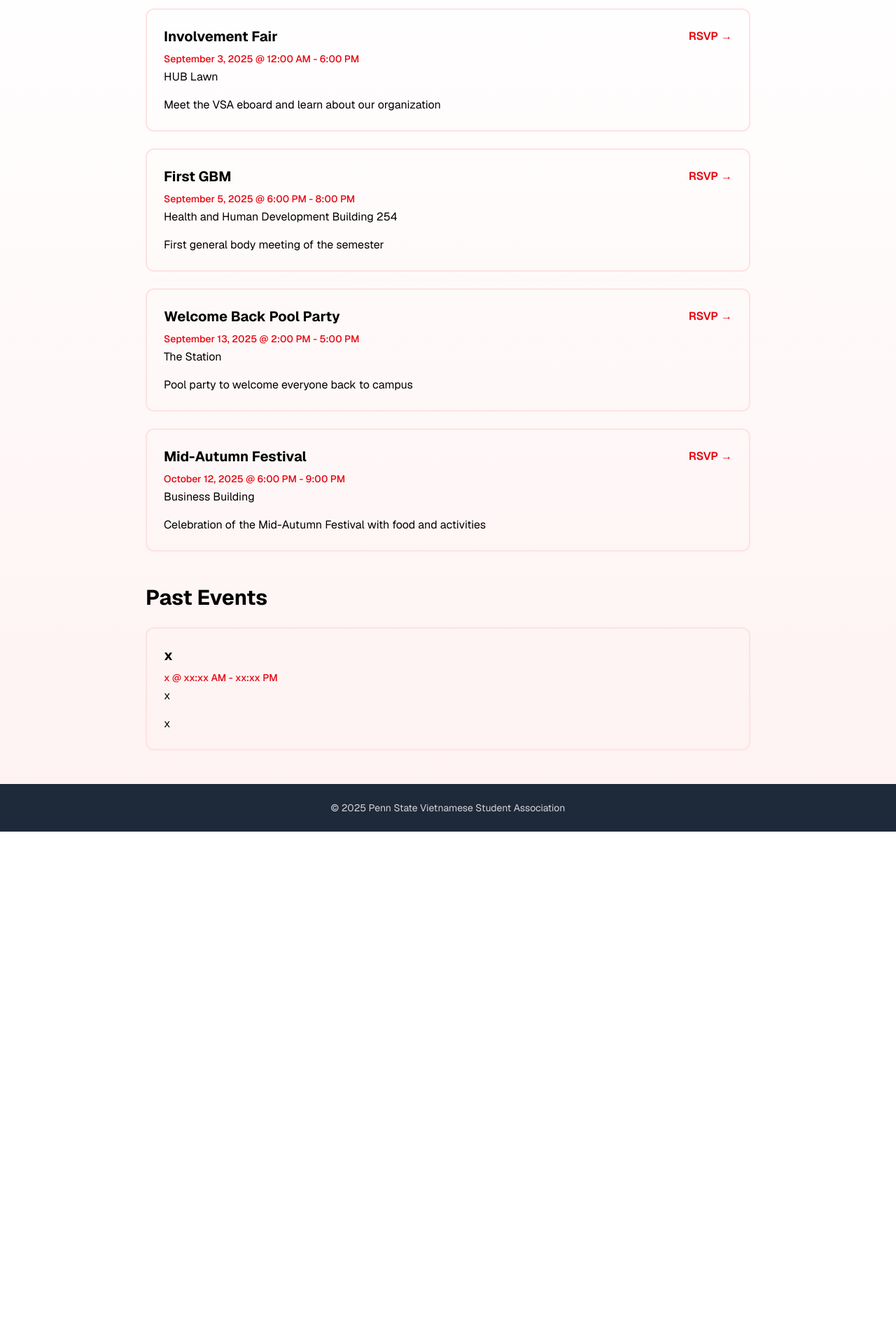
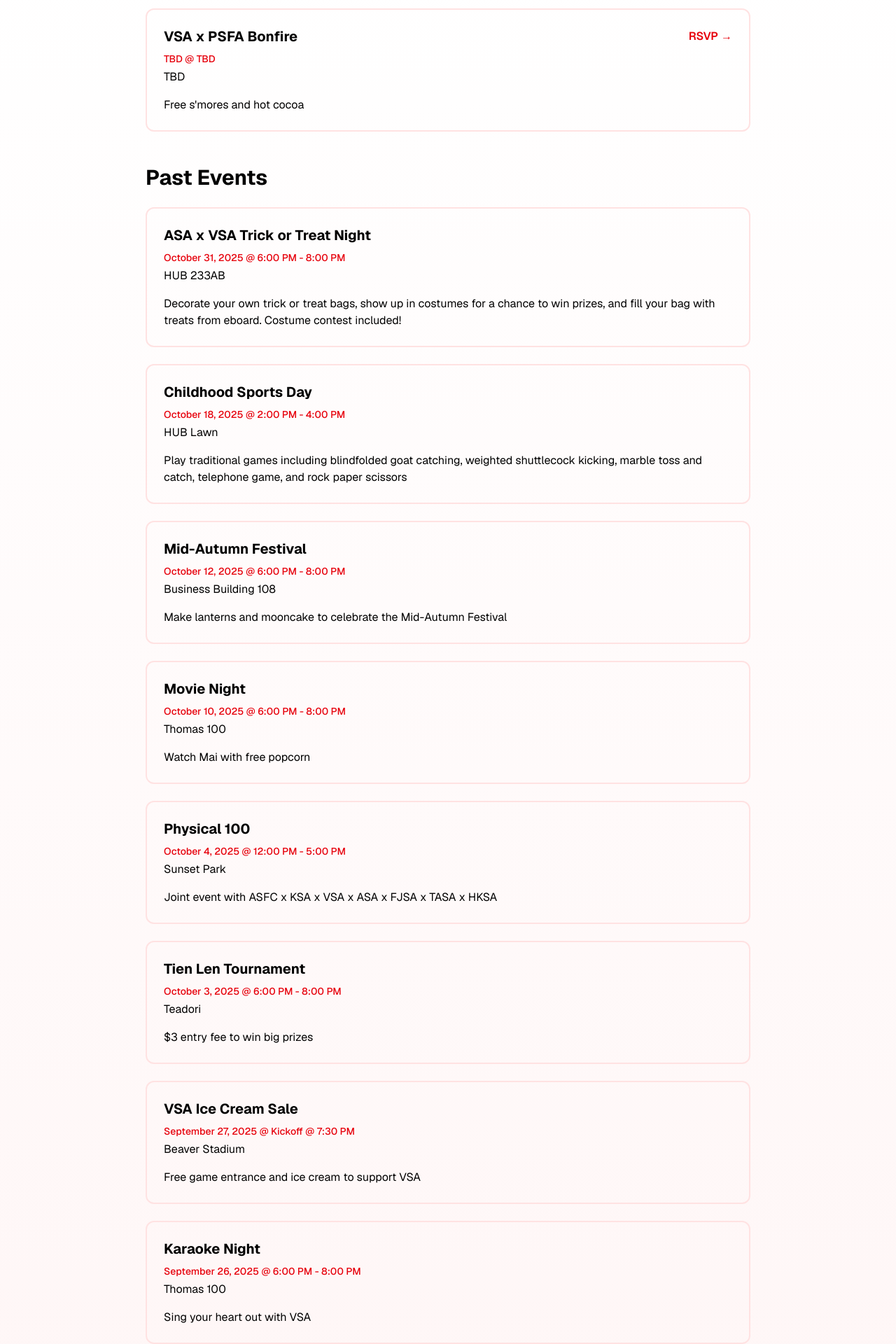
Before and after one commit to khai-ta/psu-vsa-website, a Next.js app: page /events in a window 1280 px wide. Shown: the part 160-2080 px from the top of the page at 70% size. Before the commit the page ends 1348 px from the top, so only its background shows below. Built offline with nearby package versions, Linux system fonts and the light colour scheme.

Commit message:
update eboard sections + events page

```diff
--- a/src/app/about/page.tsx
+++ b/src/app/about/page.tsx
@@ -9,22 +9,16 @@ export default function About() {
       image: "/eboard/president.jpg"
     },
     {
-      name: "Christian Ta",
-      position: "Vice President",
-      year: "Sophomore",
-      image: "/eboard/vice-president.jpg"
-    },
-    {
       name: "Khai Ta",
-      position: "Secretary",
+      position: "Vice President & Secretary",
       year: "Sophomore",
       image: "/eboard/secretary.jpg"
     },
     {
-      name: "Jonathan Song",
-      position: "Treasurer",
-      year: "Junior",
-      image: "/eboard/treasurer.jpg"
+      name: "Vy Phan",
+      position: "Treasurer & THON Chair",
+      year: "Senior",
+      image: "/eboard/thon-chair.jpg"
     },
     {
       name: "Trang Mai",
@@ -43,12 +37,33 @@ export default function About() {
       position: "Social Media Chair",
       year: "Freshman",
       image: "/eboard/placeholder.jpg"
+    }
+  ];
+
+  const interns = [
+    {
+      name: "Loi Nguyen",
+      position: "Intern",
+      year: "Sophomore",
+      image: "/eboard/placeholder.jpg"
     },
     {
-      name: "Vy Phan",
-      position: "THON Chair",
-      year: "Senior",
-      image: "/eboard/thon-chair.jpg"
+      name: "Vanessa Nguyen",
+      position: "Intern",
+      year: "Freshman",
+      image: "/eboard/placeholder.jpg"
+    },
+    {
+      name: "Julianna Vo",
+      position: "Intern",
+      year: "Freshman",
+      image: "/eboard/placeholder.jpg"
+    },
+    {
+      name: "Sophie Vu",
+      position: "Intern",
+      year: "Freshman",
+      image: "/eboard/placeholder.jpg"
     }
   ];
 
@@ -79,9 +94,9 @@ export default function About() {
         </section>
 
         {/* Eboard Members */}
-        <section>
+        <section className="mb-16">
           <h2 className="text-3xl font-bold mb-8 text-black">Executive Board</h2>
-          <div className="grid grid-cols-1 md:grid-cols-2 lg:grid-cols-4 gap-6">
+          <div className="grid grid-cols-1 md:grid-cols-2 lg:grid-cols-3 gap-6">
             {eboardMembers.map((member) => (
               <div key={member.position} className="border-2 border-red-100 rounded-xl overflow-hidden">
                 <div className="relative aspect-square">
@@ -92,10 +107,34 @@ export default function About() {
                     className="object-cover"
                   />
                 </div>
-                <div className="p-4">
+                <div className="p-4 h-[120px] flex flex-col justify-start">
                   <h3 className="font-bold text-xl text-black">{member.name}</h3>
                   <p className="text-red-600 font-medium">{member.position}</p>
                   <p className="text-black text-sm">{member.year}</p>
+                </div>
+              </div>
+            ))}
+          </div>
+        </section>
+
+        {/* Interns */}
+        <section>
+          <h2 className="text-3xl font-bold mb-8 text-black">Interns</h2>
+          <div className="grid grid-cols-1 md:grid-cols-2 lg:grid-cols-4 gap-6">
+            {interns.map((intern) => (
+              <div key={intern.name} className="border-2 border-red-100 rounded-xl overflow-hidden">
+                <div className="relative aspect-square">
+                  <Image
+                    src={intern.image}
+                    alt={`${intern.name} - ${intern.position}`}
+                    fill
+                    className="object-cover"
+                  />
+                </div>
+                <div className="p-4 h-[120px] flex flex-col justify-start">
+                  <h3 className="font-bold text-xl text-black">{intern.name}</h3>
+                  <p className="text-red-600 font-medium">{intern.position}</p>
+                  <p className="text-black text-sm">{intern.year}</p>
                 </div>
               </div>
             ))}
--- a/src/app/events/page.tsx
+++ b/src/app/events/page.tsx
@@ -4,51 +4,119 @@ export default function Events() {
   const upcomingEvents = [
     {
       id: 1,
-      title: "Involvement Fair",
-      date: "September 3, 2025",
-      time: "12:00 AM - 6:00 PM",
-      location: "HUB Lawn",
-      description: "Meet the VSA eboard and learn about our organization",
-      rsvpLink: "https://linktr.ee/pennstatevsa"
+      title: "VSA x PSFA Bonfire",
+      date: "TBD",
+      time: "TBD",
+      location: "TBD",
+      description: "Free s'mores and hot cocoa",
+      rsvpLink: "https://docs.google.com/forms/d/e/1FAIpQLSeFUj5tC4lHvhEWWICnXhYs4BPvLEbR6c_XDbjeGdCs2aDbCA/viewform"
     },
+  ];
+
+  const pastEvents = [
     {
       id: 2,
-      title: "First GBM",
-      date: "September 5, 2025",
+      title: "ASA x VSA Trick or Treat Night",
+      date: "October 31, 2025",
       time: "6:00 PM - 8:00 PM",
-      location: "Health and Human Development Building 254",
-      description: "First general body meeting of the semester",
-      rsvpLink: "https://linktr.ee/pennstatevsa"
+      location: "HUB 233AB",
+      description: "Decorate your own trick or treat bags, show up in costumes for a chance to win prizes, and fill your bag with treats from eboard. Costume contest included!",
     },
     {
       id: 3,
-      title: "Welcome Back Pool Party",
-      date: "September 13, 2025",
-      time: "2:00 PM - 5:00 PM",
-      location: "The Station",
-      description: "Pool party to welcome everyone back to campus",
-      rsvpLink: "https://linktr.ee/pennstatevsa"
+      title: "Childhood Sports Day",
+      date: "October 18, 2025",
+      time: "2:00 PM - 4:00 PM",
+      location: "HUB Lawn",
+      description: "Play traditional games including blindfolded goat catching, weighted shuttlecock kicking, marble toss and catch, telephone game, and rock paper scissors",
     },
     {
       id: 4,
       title: "Mid-Autumn Festival",
       date: "October 12, 2025",
-      time: "6:00 PM - 9:00 PM",
-      location: "Business Building",
-      description: "Celebration of the Mid-Autumn Festival with food and activities",
-      rsvpLink: "https://linktr.ee/pennstatevsa"
+      time: "6:00 PM - 8:00 PM",
+      location: "Business Building 108",
+      description: "Make lanterns and mooncake to celebrate the Mid-Autumn Festival",
     },
-  ];
-
-  const pastEvents = [
     {
       id: 5,
-      title: "x",
-      date: "x",
-      time: "xx:xx AM - xx:xx PM",
-      location: "x",
-      description: "x",
-      rsvpLink: "https://linktr.ee/pennstatevsa"
+      title: "Movie Night",
+      date: "October 10, 2025",
+      time: "6:00 PM - 8:00 PM",
+      location: "Thomas 100",
+      description: "Watch Mai with free popcorn",
+    },
+    {
+      id: 6,
+      title: "Physical 100",
+      date: "October 4, 2025",
+      time: "12:00 PM - 5:00 PM",
+      location: "Sunset Park",
+      description: "Joint event with ASFC x KSA x VSA x ASA x FJSA x TASA x HKSA",
+    },
+    {
+      id: 7,
+      title: "Tien Len Tournament",
+      date: "October 3, 2025",
+      time: "6:00 PM - 8:00 PM",
+      location: "Teadori",
+      description: "$3 entry fee to win big prizes",
+    },
+    {
+      id: 8,
+      title: "VSA Ice Cream Sale",
+      date: "September 27, 2025",
+      time: "Kickoff @ 7:30 PM",
+      location: "Beaver Stadium",
+      description: "Free game entrance and ice cream to support VSA",
+    },
+    {
+      id: 9,
+      title: "Karaoke Night",
+      date: "September 26, 2025",
+      time: "6:00 PM - 8:00 PM",
+      location: "Thomas 100",
+      description: "Sing your heart out with VSA",
+    },
+    {
+      id: 10,
+      title: "Cup of Coffee with VSA",
+      date: "September 21, 2025",
+      time: "12:00 PM - 2:00 PM",
+      location: "HUB 131",
+      description: "$3 for Vietnamese coffee or to make it yourself",
+    },
+    {
+      id: 11,
+      title: "Common Hour #2",
+      date: "September 19, 2025",
+      time: "6:00 PM - 8:00 PM",
+      location: "Huck 005",
+      description: "Come to play card games, study, socialize, and make new friends",
+    },
+    {
+      id: 12,
+      title: "Arboretum Picnic",
+      date: "September 14, 2025",
+      time: "2:00 PM - 5:00 PM",
+      location: "The Overlook Pavilion / Event Lawn",
+      description: "$5 entry or bring food. Featured: banh xeo, spring rolls, fried eggs and rice, stir fried noodles, fried spring rolls, spam musubi",
+    },
+    {
+      id: 13,
+      title: "Common Hour #1",
+      date: "September 12, 2025",
+      time: "6:00 PM - 8:00 PM",
+      location: "Huck 005",
+      description: "Study or learn how to play tien len",
+    },
+    {
+      id: 14,
+      title: "First GBM",
+      date: "September 5, 2025",
+      time: "6:00 PM - 8:00 PM",
+      location: "Health and Human Development 254",
+      description: "First general body meeting of the semester",
     },
   ];
 
```
